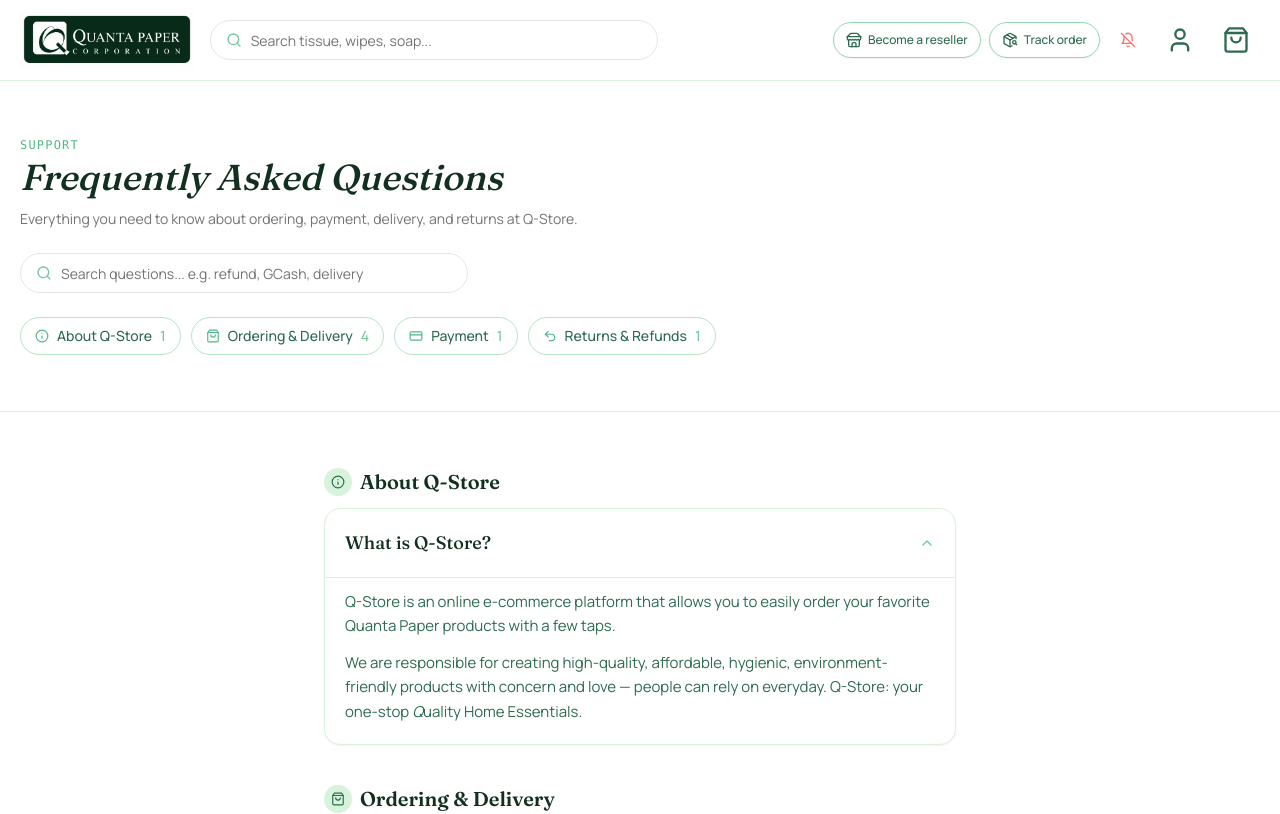
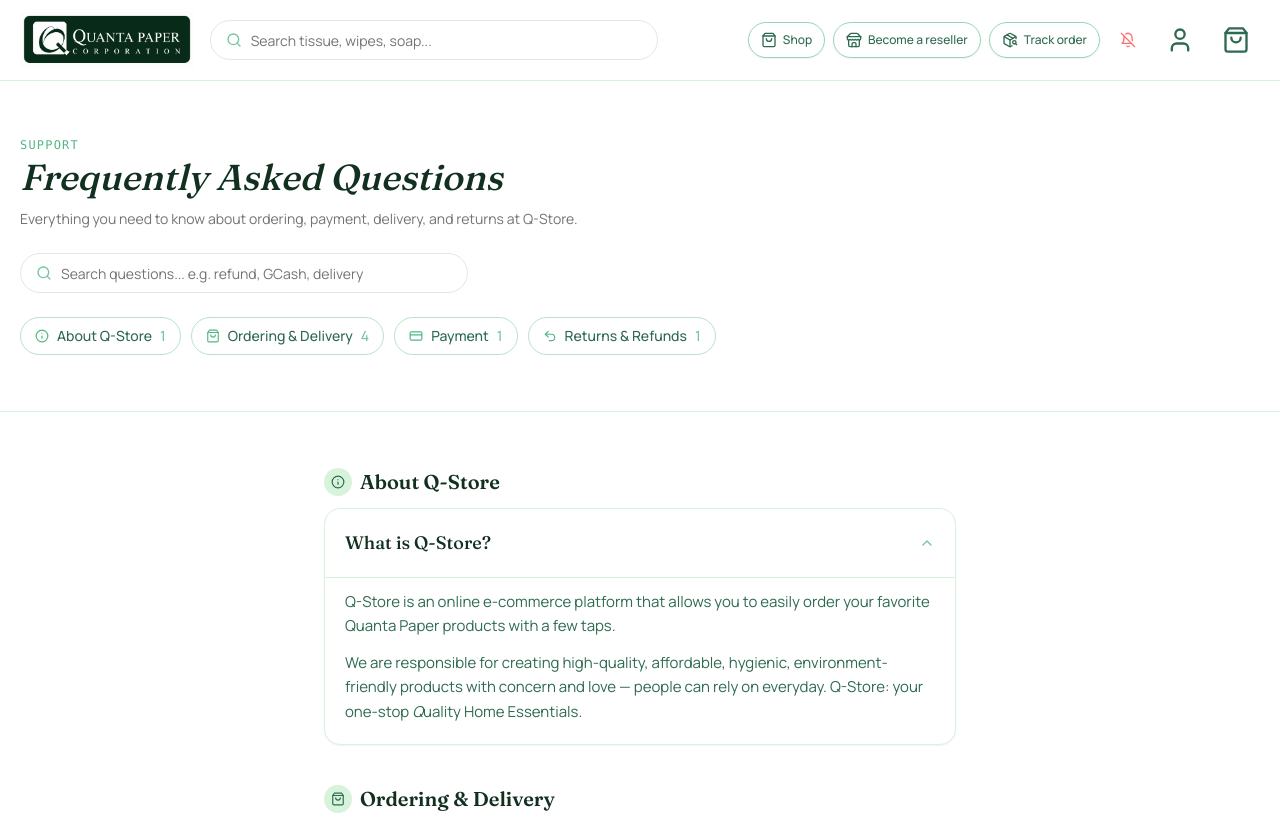
Before and after one commit to Infinitech-Admin/quanta-ecommerce, a Next.js app: page /faq in a window 1280 px wide. Shown: the top 814 px of the page. Built offline with nearby package versions, Linux system fonts and the light colour scheme; no server answers.

Commit message:
added shop on navbar

```diff
--- a/components/navbar.tsx
+++ b/components/navbar.tsx
@@ -13,6 +13,7 @@ import {
   Download,
   PackageSearch,
   Store,
+  LayoutGrid,
 } from "lucide-react";
 import { Button } from "@/components/ui/button";
 import { Input } from "@/components/ui/input";
@@ -243,6 +244,19 @@ export function Navbar() {
           </form>
 
           <div className="ml-auto flex items-center gap-2">
+            {/* Shop link */}
+            <Button
+              asChild
+              variant="outline"
+              size="sm"
+              className="hidden items-center gap-1.5 rounded-full border-moss-300 text-moss-700 hover:bg-moss-50 sm:flex"
+            >
+              <Link href="/shop">
+                <ShoppingBag className="h-4 w-4" />
+                Shop
+              </Link>
+            </Button>
+
             {canInstall && (
               <Button
                 variant="outline"
@@ -388,6 +402,21 @@ export function Navbar() {
                 className="pl-10"
               />
             </form>
+
+            {/* Shop link */}
+            <Button
+              asChild
+              variant="outline"
+              size="sm"
+              className="mb-1 flex items-center justify-center gap-1.5 rounded-full border-moss-300 text-moss-700"
+              onClick={() => setMobileOpen(false)}
+            >
+              <Link href="/shop">
+                <LayoutGrid className="h-4 w-4" />
+                Shop
+              </Link>
+            </Button>
+
             <Button
               variant="outline"
               size="sm"
```
